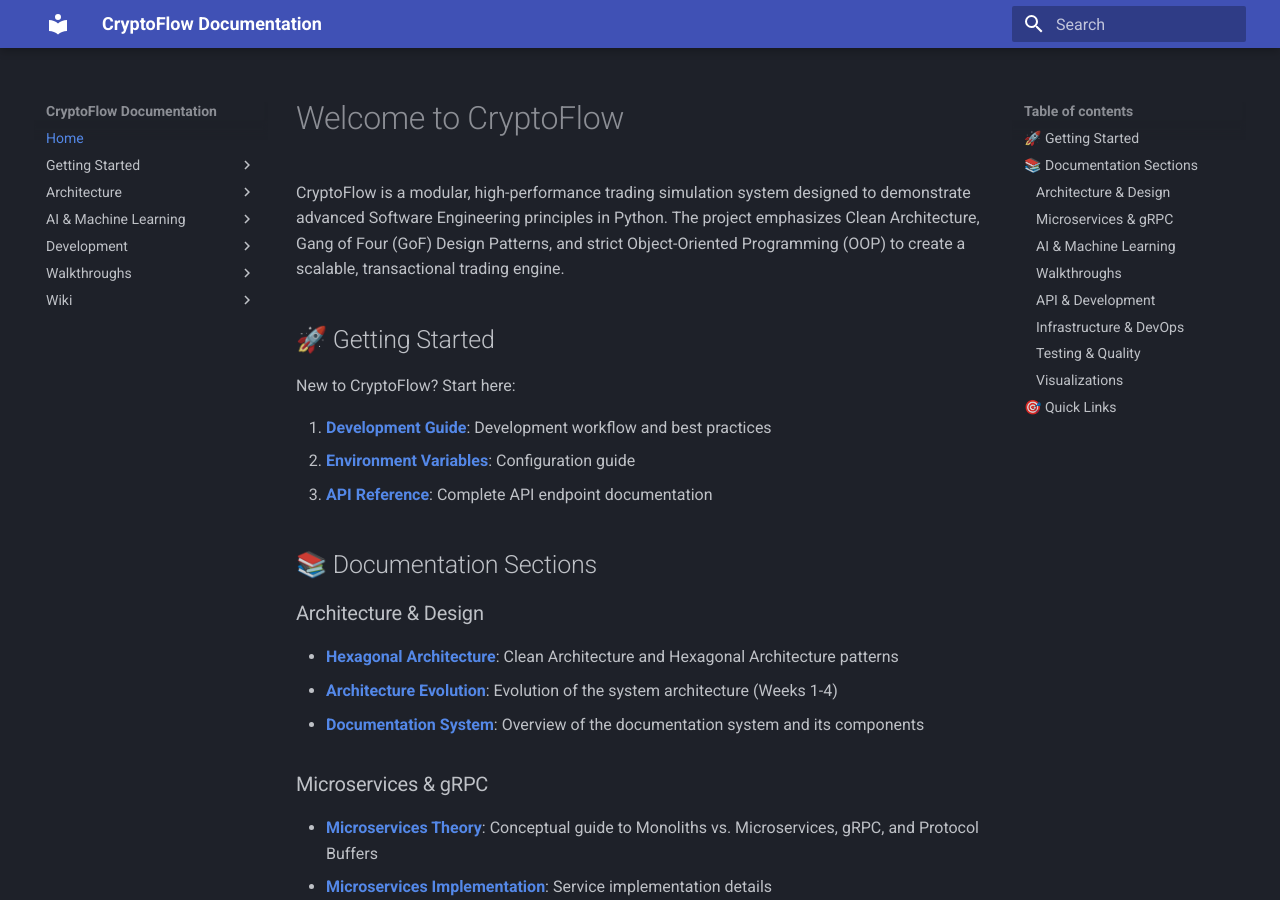
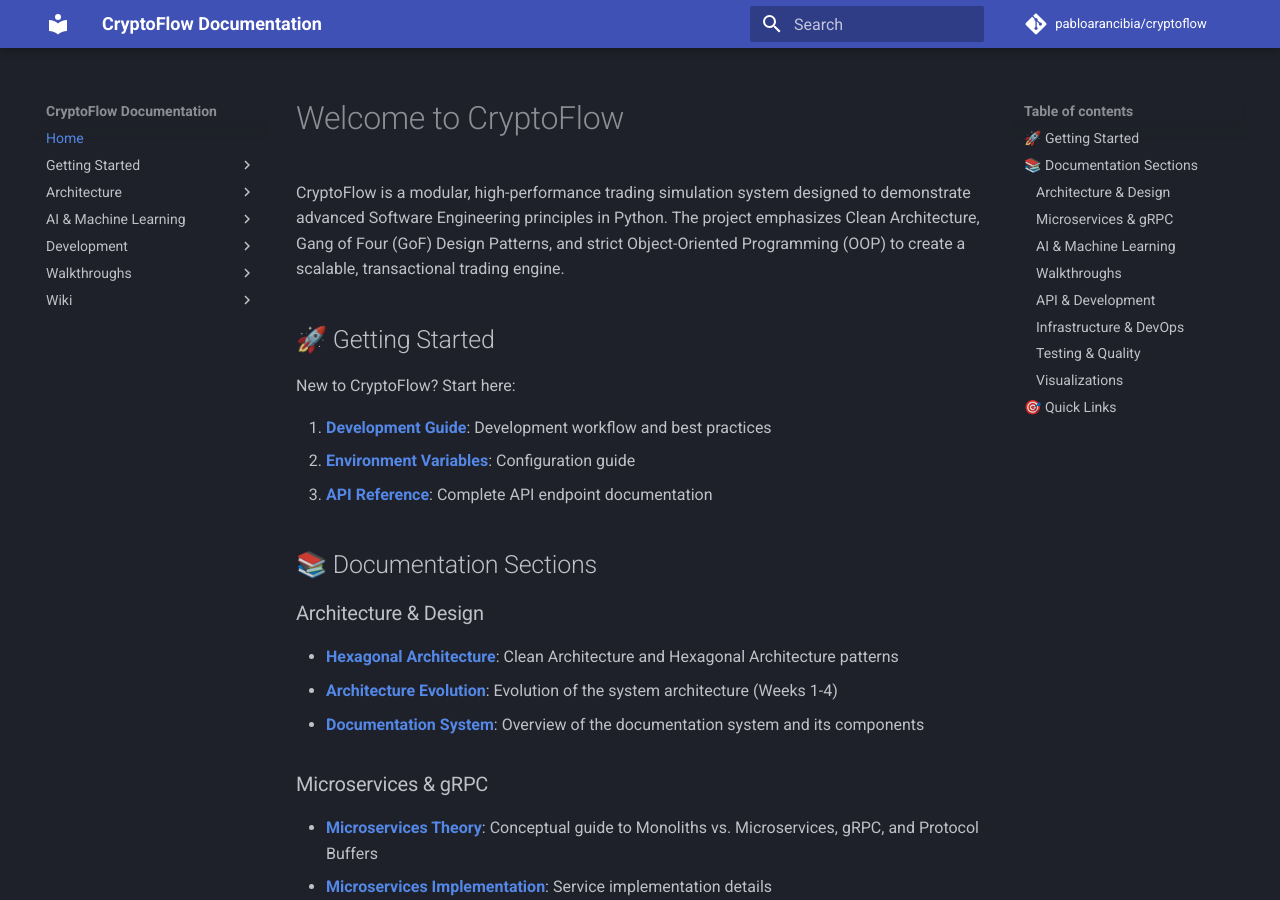
Before and after one commit to pabloarancibia/cryptoflow, an MkDocs documentation site: the page built from docs/index.md, in a window 1280 px wide and 900 px high. Built offline with MkDocs 1.6.1 and Material for MkDocs 9.7.7, drawn with Linux system fonts in a browser that asks for light colours; comment, search, counter and statistics services are not loaded.

Commit message:
Configure site_url and repo_url for GitHub Pages

```diff
--- a/mkdocs.yml
+++ b/mkdocs.yml
@@ -5,6 +5,10 @@ theme:
     scheme: slate
     primary: indigo
     accent: cyan
+
+site_url: https://pabloarancibia.github.io/cryptoflow/
+repo_name: pabloarancibia/cryptoflow
+repo_url: https://github.com/pabloarancibia/cryptoflow
 
 markdown_extensions:
   - pymdownx.highlight:
```
